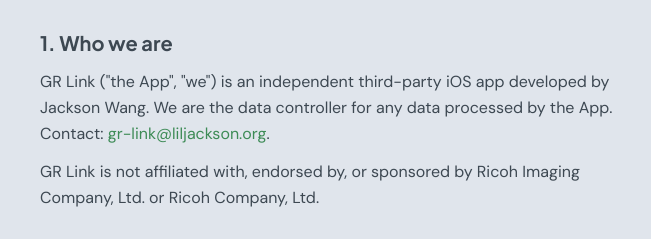
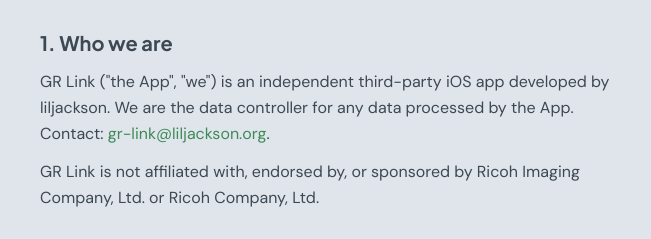
Before and after one commit to linkinlxm/GR_Web, a plain HTML site: page privacy.html in a window 1280 px wide. Shown: the part 363-602 px from the top of the page, 304-955 px from the left. Drawn offline with nearby package versions, Linux system fonts and the light colour scheme.

Commit message:
fix: use 'liljackson' instead of personal name in privacy policy

```diff
--- a/assets/js/i18n.js
+++ b/assets/js/i18n.js
@@ -69,7 +69,7 @@ const translations = {
     'privacy.effective': 'Effective date: April 26, 2026',
     'privacy.updated': 'Last updated: April 26, 2026',
     'privacy.s1.title': '1. Who we are',
-    'privacy.s1.body': '<p>GR Link ("the App", "we") is an independent third-party iOS app developed by Jackson Wang. We are the data controller for any data processed by the App. Contact: <a href="mailto:gr-link@liljackson.org" class="text-neu-accent-dark hover:underline">gr-link@liljackson.org</a>.</p><p class="mt-3">GR Link is not affiliated with, endorsed by, or sponsored by Ricoh Imaging Company, Ltd. or Ricoh Company, Ltd.</p>',
+    'privacy.s1.body': '<p>GR Link ("the App", "we") is an independent third-party iOS app developed by liljackson. We are the data controller for any data processed by the App. Contact: <a href="mailto:gr-link@liljackson.org" class="text-neu-accent-dark hover:underline">gr-link@liljackson.org</a>.</p><p class="mt-3">GR Link is not affiliated with, endorsed by, or sponsored by Ricoh Imaging Company, Ltd. or Ricoh Company, Ltd.</p>',
     'privacy.s2.title': '2. What information the App accesses',
     'privacy.s2.body': '<p><strong>GR Link does not collect, store, or transmit any personal data to any server we operate.</strong> The App processes the following on your device only:</p><ul class="mt-3 space-y-2 list-disc list-inside"><li><strong>Camera connection data</strong> — Bluetooth identifiers and Wi-Fi SSID/password of your Ricoh GR camera, stored locally to reconnect.</li><li><strong>Photos and metadata</strong> — JPEG/DNG files and EXIF data downloaded from your camera, saved to your iOS Photo Library or App container.</li><li><strong>Location</strong> — Used only to attach geotags to newly captured frames (camera-permitting) and to satisfy iOS\'s Wi-Fi configuration permission requirement. Location is never transmitted off-device.</li><li><strong>Recipes and preferences</strong> — Image-control recipes, theme, language, and per-camera settings.</li><li><strong>Diagnostic logs</strong> — In-app logs you may choose to email us for support. Not collected automatically.</li></ul>',
     'privacy.s3.title': '3. iOS permissions and why',
@@ -161,7 +161,7 @@ const translations = {
     'privacy.effective': '生效日期：2026 年 4 月 26 日',
     'privacy.updated': '最后更新：2026 年 4 月 26 日',
     'privacy.s1.title': '1. 我们是谁',
-    'privacy.s1.body': '<p>GR Link（以下简称"本应用"或"我们"）是由 Jackson Wang 独立开发的第三方 iOS 应用，对本应用处理的任何数据承担个人信息处理者责任。联系方式：<a href="mailto:gr-link@liljackson.org" class="text-neu-accent-dark hover:underline">gr-link@liljackson.org</a>。</p><p class="mt-3">GR Link 与株式会社理光（Ricoh Company, Ltd.）及理光映像有限公司（Ricoh Imaging Company, Ltd.）无任何从属、授权、合作或赞助关系。</p>',
+    'privacy.s1.body': '<p>GR Link（以下简称"本应用"或"我们"）是由 liljackson 独立开发的第三方 iOS 应用，对本应用处理的任何数据承担个人信息处理者责任。联系方式：<a href="mailto:gr-link@liljackson.org" class="text-neu-accent-dark hover:underline">gr-link@liljackson.org</a>。</p><p class="mt-3">GR Link 与株式会社理光（Ricoh Company, Ltd.）及理光映像有限公司（Ricoh Imaging Company, Ltd.）无任何从属、授权、合作或赞助关系。</p>',
     'privacy.s2.title': '2. 本应用处理的信息',
     'privacy.s2.body': '<p><strong>GR Link 不会向我们运营的任何服务器收集、存储或传输任何个人信息。</strong>本应用仅在您的设备上处理以下内容：</p><ul class="mt-3 space-y-2 list-disc list-inside"><li><strong>相机连接数据</strong> —— 您 Ricoh GR 相机的蓝牙标识与 Wi-Fi SSID/密码，仅本地保存以便重连。</li><li><strong>照片与元数据</strong> —— 从相机下载的 JPEG/DNG 文件及 EXIF 数据，保存于您 iOS 系统相册或应用容器内。</li><li><strong>位置信息</strong> —— 仅用于在新拍照片中写入地理标签（取决于相机支持），以及满足 iOS 配置 Wi-Fi 时对位置权限的强制要求。位置信息绝不离开您的设备。</li><li><strong>配方与偏好</strong> —— 影像控制配方、主题、语言、以及每台相机的个性化设置。</li><li><strong>诊断日志</strong> —— 您可主动通过邮件发送给我们以协助排障的应用内日志。我们不会自动收集。</li></ul>',
     'privacy.s3.title': '3. 系统权限说明',
--- a/privacy.html
+++ b/privacy.html
@@ -66,7 +66,7 @@
         <div class="space-y-8 text-neu-fg leading-relaxed">
           <section>
             <h2 class="font-display font-bold text-xl mb-3" data-i18n="privacy.s1.title">1. Who we are</h2>
-            <div data-i18n="privacy.s1.body"><p>GR Link ("the App", "we") is an independent third-party iOS app developed by Jackson Wang. We are the data controller for any data processed by the App. Contact: <a href="mailto:gr-link@liljackson.org" class="text-neu-accent-dark hover:underline">gr-link@liljackson.org</a>.</p>
+            <div data-i18n="privacy.s1.body"><p>GR Link ("the App", "we") is an independent third-party iOS app developed by liljackson. We are the data controller for any data processed by the App. Contact: <a href="mailto:gr-link@liljackson.org" class="text-neu-accent-dark hover:underline">gr-link@liljackson.org</a>.</p>
               <p class="mt-3">GR Link is not affiliated with, endorsed by, or sponsored by Ricoh Imaging Company, Ltd. or Ricoh Company, Ltd.</p></div>
           </section>
 
```
